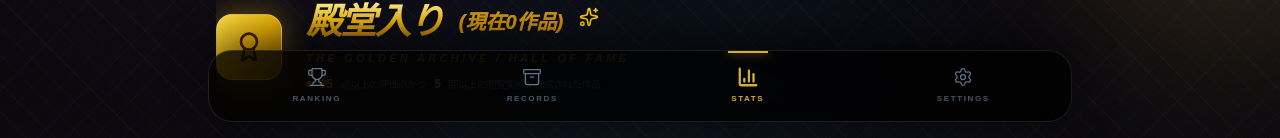
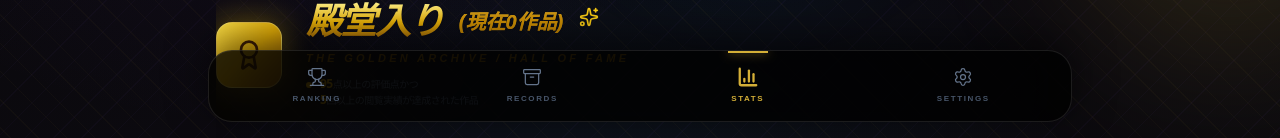
Before and after one commit to junkyardstrike/My-Ranking, a React (Vite) app: page /stats in a window 1280 px wide. Shown: the part 646-784 px from the top of the page. Built offline with nearby package versions, Linux system fonts and the light colour scheme; a web font is replaced by a local one.

Commit message:
style: line break in Hall of Fame note and fix button visibility condition

```diff
--- a/src/views/StatsView.jsx
+++ b/src/views/StatsView.jsx
@@ -371,10 +371,13 @@ export default function StatsView() {
                     <Sparkles className="w-5 h-5 text-yellow-400 animate-bounce" />
                   </h2>
                   <p className="text-[11px] text-yellow-600/80 font-black uppercase tracking-[0.3em] mt-2 italic">The Golden Archive / Hall of Fame</p>
-                  <p className="text-[10px] text-slate-500 font-medium font-sans mt-2.5 flex items-center gap-2 tracking-tighter">
-                    <span className="w-1.5 h-1.5 rounded-full bg-yellow-500 animate-ping" />
-                    <span className="font-black text-yellow-500 text-xs">95</span>点以上の評価点かつ<span className="font-black text-yellow-500 text-xs">5</span>回以上の閲覧実績が達成された作品
-                  </p>
+                  <div className="text-[10px] text-slate-500 font-medium font-sans mt-2.5 flex items-start gap-2 tracking-tighter leading-relaxed">
+                    <span className="w-1.5 h-1.5 rounded-full bg-yellow-500 animate-ping mt-1.5 shrink-0" />
+                    <p>
+                      <span className="font-black text-yellow-500 text-xs">95</span>点以上の評価点かつ<br />
+                      <span className="font-black text-yellow-500 text-xs">5</span>回以上の閲覧実績が達成された作品
+                    </p>
+                  </div>
                 </div>
               </div>
             </div>
@@ -460,7 +463,7 @@ export default function StatsView() {
               </div>
             )}
 
-            {stats.hallOfFame.length > 6 && (
+            {stats.hallOfFame.length > 5 && (
               <div className="flex justify-center mt-10">
                 <button
                   onClick={() => setIsHallOfFameExpanded(!isHallOfFameExpanded)}
```
